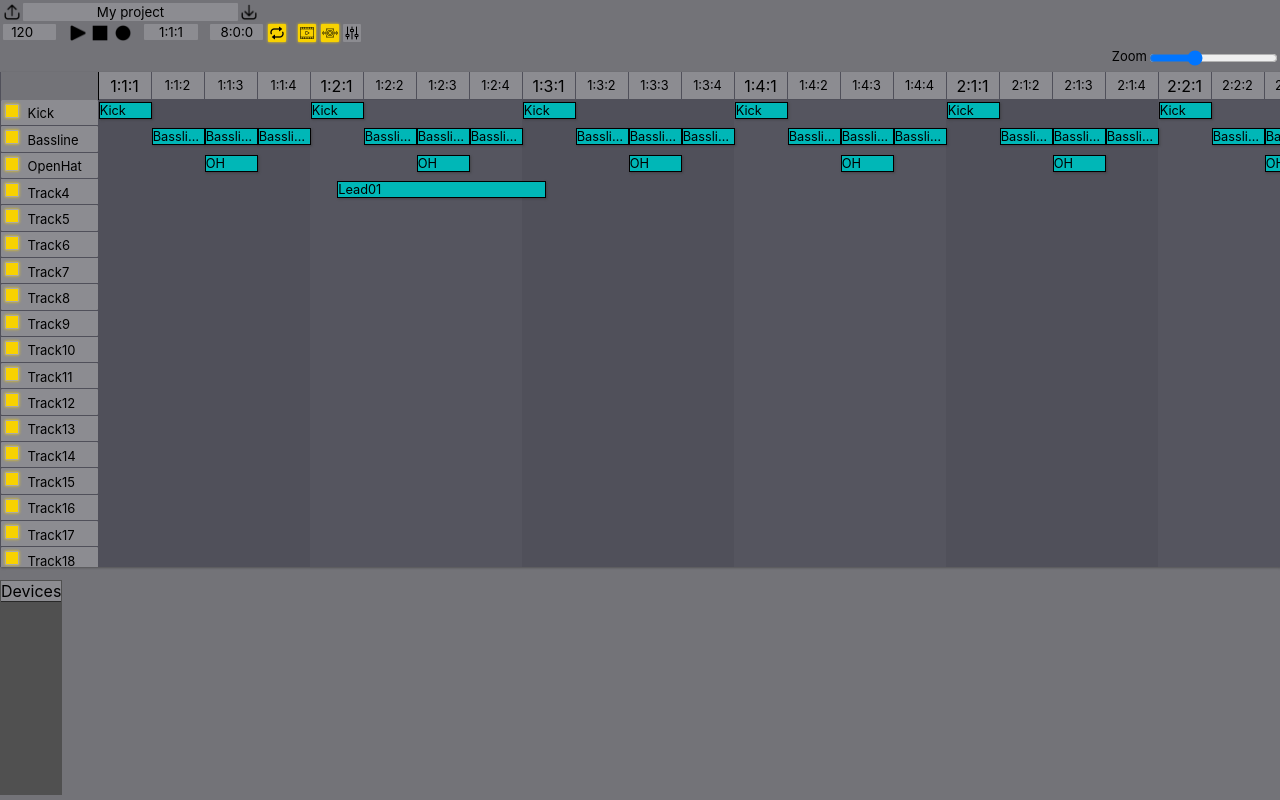
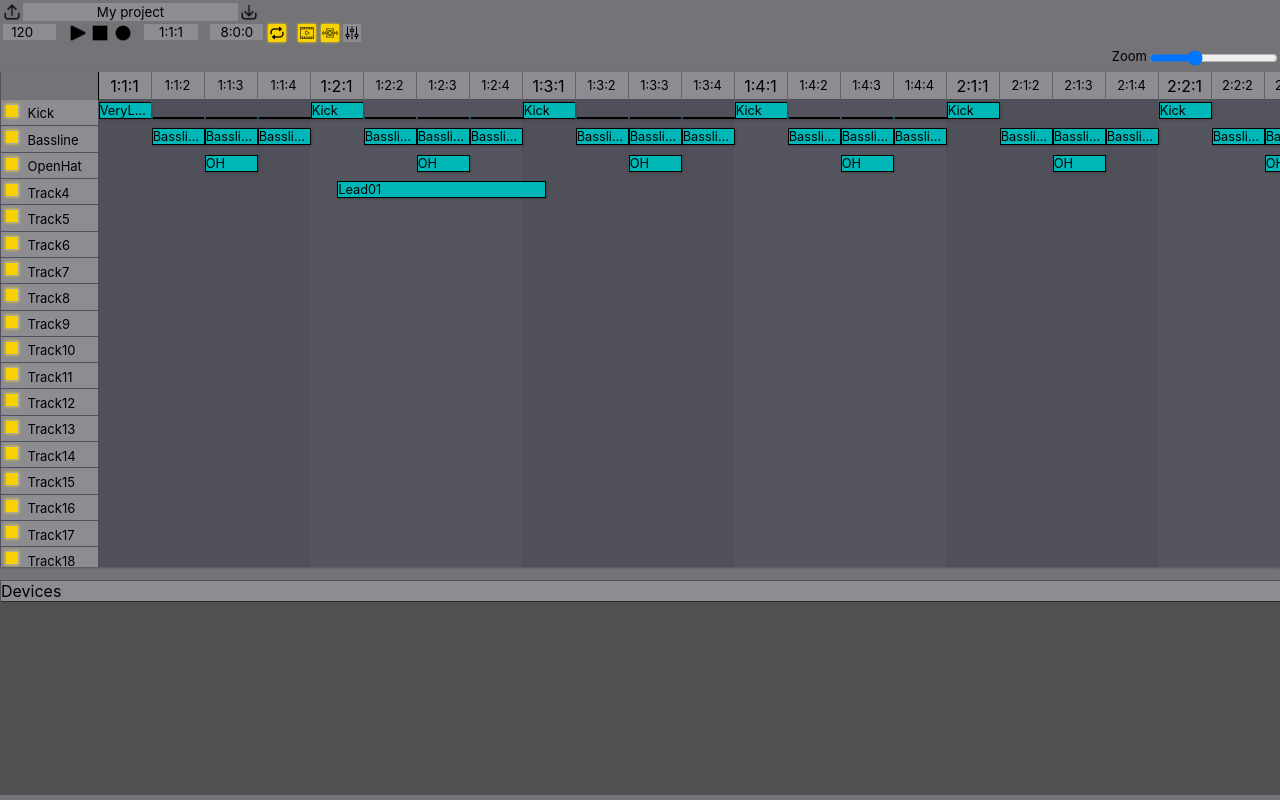
Before and after one commit to darzid/WebAudio, a plain HTML site: page Tone.js/ableton2.html in a window 1280 px wide. Drawn offline with Linux system fonts and the light colour scheme.

Commit message:
Param groups

```diff
--- a/Tone.js/ableton2.html
+++ b/Tone.js/ableton2.html
@@ -60,7 +60,8 @@
     <div class="panel-header">
       Devices
     </div>
-    <div class="panel-content">
+    <div class="scroll">
+      <div class="panel-content"></div>
     </div>
   </div>
   <script>
--- a/Tone.js/css/ableton.css
+++ b/Tone.js/css/ableton.css
@@ -40,6 +40,7 @@
   --clip-column-bg: rgba(80,80,90, 0.5);
   --clip-column-banded-bg: rgba(90,90,100,0.5);
 
+  --repeating-clip-bg: #00a7a7;
   --devices-bg: rgb(80,80,80);
   --device-bg: rgb(130,130,135);
 }
@@ -259,15 +260,18 @@ input.medium-width {
 
   .bar {
     border-left: 1px solid var(--timeline-bar-border-color);
+    border-right: 1px solid var(--timeline-sixteenth-border-color);
     font-weight: normal;
   }
 
   .beat {
     border-left: 1px solid var(--timeline-beat-border-color);
+    border-right: 1px solid var(--timeline-sixteenth-border-color);
   }
 
   .sixteenth {
     border-left: 1px solid var(--timeline-sixteenth-border-color);
+    border-right: 1px solid var(--timeline-sixteenth-border-color);
     font-size: xx-small;
     font-size: 80%;
   }
@@ -283,20 +287,41 @@ input.medium-width {
 
     background-color: var(--clip-column-bg);
 
-    .Clip {
+    .Clip, .RepeatingClip {
       width: stretch;
       height: stretch;
       display: inline-block;
       padding: 0px;
       margin: 0px;
 
+
+
+      border-top: 1px solid var(--clip-border-color);
+      border-bottom: 1px solid var(--clip-border-color);
+      box-shadow: 1px 1px 2px var(--shadow-color);
+    }
+
+    .Clip {
+      background-color: var(--clip-bg);
+      border-left: 1px solid var(--clip-border-color);
       font-size: 80%;
-      background-color: var(--clip-bg);
-      border: 1px solid var(--clip-border-color);
-      box-shadow: 1px 1px 2px var(--shadow-color);
+
       white-space: nowrap;
       text-overflow: ellipsis;
       overflow: hidden;
+    }
+
+    .ClipEnd {
+      border-right: 1px solid var(--clip-border-color);
+    }
+
+    .Clip.Repeat {
+      border-right: 0px solid var(--clip-bg);
+    }
+
+    .RepeatingClip {
+      background-color: var(--repeating-clip-bg);
+      border-left: 1px solid var(--repeating-clip-bg);
     }
   }
 
@@ -355,7 +380,7 @@ input.medium-width {
   #track-devices-panel {
     position: absolute;
     bottom: 5px;
-    width: stretch;
+    width: 100%;
     margin: 0;
     display: flex;
     flex-direction: column;
@@ -364,8 +389,9 @@ input.medium-width {
     background: var(--devices-bg);
     border: 1px solid var(--panel-border-color);
 
+
     .device {
-      display: block;
+      display: inline-block;
       flex-direction: column;
 
       min-width2: max-content;
@@ -403,7 +429,6 @@ input.medium-width {
         display: flex;
         flex-flow: column wrap;
         height: 74%;
-        align-items: center;
         width: 100%;
         background: var(--device-bg);
         border-left: 1px solid var(--panel-border-color-dark);
@@ -411,8 +436,23 @@ input.medium-width {
         border-bottom: 1px solid var(--panel-border-color-dark);
         overflow: auto;
 
+        .parameter-group {
+          display: flex;
+          flex-flow: row nowrap;
+          flex-shrink: 2;
+
+          border: 1px solid var(--panel-border-color);
+          border-radius: 2px;
+          margin: 1px;
+
+          .group-name {
+            min-width: 35px;
+            max-width: 35px;
+            font-size: 6px;
+          }
+        }
+
         label {
-
           min-width: 40px;
           max-width: 40px;
           font-size: xx-small;
@@ -425,9 +465,20 @@ input.medium-width {
     }
   }
 
-  #track-devices-panel > .panel-content {
+  .scroll {
+    display: flex;
+    overflow: auto;
+    width: 100%;
     height: 15vmax;
+  }
+
+  #track-devices-panel > .scroll > .panel-content {
+    height: 100%;
+
     display: flex;
     flex-direction: row;
+    flex-grow: 1;
     gap: 10px;
+    min-width: 1000px;
+    max-width: 2000px;
   }
--- a/Tone.js/data/tracks.js
+++ b/Tone.js/data/tracks.js
@@ -4,69 +4,80 @@ let tracks = [
     devices: [
       {
         name: "MembraneSynth",
-        parameters: {
+        parameterGroups: {
+          general: {
             detune: 0,
             portamento: 0,
-
+            volume: -2,
+          },
+          envelope: {
             attack: 0.1,
             decay: 0.5,
             sustain: 0,
             release: 0.2,
-
-          volume: -2,
-        }
+          },
+        },
       },
       {
         name: "Compressor",
-        parameters: {
+        parameterGroups: {
+          general: {
             threshold: 50,
+            knee: 30,
             ratio: 20,
+            output: 2
+          },
+          envelope: {
             attack: 0.1,
             release: 0.2,
-          knee: 30,
-          output: 2
+
+          }
         }
       }
     ],
     clips: [
       {
+        name: "VeryLongKick",
+        start: "1:1:1",
+        duration: "0:0:1",
+        end: "1:2:1"
+      },
+      {
         name: "Kick",
-        position: "1:1:1",
+        start: "1:2:1",
+        duration: "0:0:1",
+        end: "1:3:1"
+      },
+      {
+        name: "Kick",
+        start: "1:3:1",
+        duration: "0:0:1",
+        end: "1:4:1"
+      },
+      {
+        name: "Kick",
+        start: "1:4:1",
+        duration: "0:0:1",
+        end: "2:1:1"
+      },
+      {
+        name: "Kick",
+        start: "2:1:1",
         duration: "0:0:1"
       },
       {
         name: "Kick",
-        position: "1:2:1",
+        start: "2:2:1",
         duration: "0:0:1"
       },
       {
         name: "Kick",
-        position: "1:3:1",
+        start: "2:3:1",
         duration: "0:0:1"
       },
       {
         name: "Kick",
-        position: "1:4:1",
-        duration: "0:0:1"
-      },
-      {
-        name: "Kick",
-        position: "2:1:1",
-        duration: "0:0:1"
-      },
-      {
-        name: "Kick",
-        position: "2:2:1",
-        duration: "0:0:1"
-      },
-      {
-        name: "Kick",
-        position: "2:3:1",
-        duration: "0:0:1"
-      },
-      {
-        name: "Kick",
-        position: "2:4:1",
+        start: "2:4:1",
         duration: "0:0:1"
       },
     ]
@@ -99,122 +110,122 @@ let tracks = [
     clips: [
       {
         name: "Bassline01",
-        position: "1:1:2",
+        start: "1:1:2",
         duration: "0:0:1"
       },
       {
         name: "Bassline02",
-        position: "1:1:3",
+        start: "1:1:3",
         duration: "0:0:1"
       },
       {
         name: "Bassline03",
-        position: "1:1:4",
+        start: "1:1:4",
         duration: "0:0:1"
       },
       {
         name: "Bassline01",
-        position: "1:2:2",
+        start: "1:2:2",
         duration: "0:0:1"
       },
       {
         name: "Bassline02",
-        position: "1:2:3",
+        start: "1:2:3",
         duration: "0:0:1"
       },
       {
         name: "Bassline03",
-        position: "1:2:4",
+        start: "1:2:4",
         duration: "0:0:1"
       },
       {
         name: "Bassline01",
-        position: "1:3:2",
+        start: "1:3:2",
         duration: "0:0:1"
       },
       {
         name: "Bassline02",
-        position: "1:3:3",
+        start: "1:3:3",
         duration: "0:0:1"
       },
       {
         name: "Bassline03",
-        position: "1:3:4",
+        start: "1:3:4",
         duration: "0:0:1"
       },
       {
         name: "Bassline01",
-        position: "1:4:2",
+        start: "1:4:2",
         duration: "0:0:1"
       },
       {
         name: "Bassline02",
-        position: "1:4:3",
+        start: "1:4:3",
         duration: "0:0:1"
       },
       {
         name: "Bassline03",
-        position: "1:4:4",
+        start: "1:4:4",
         duration: "0:0:1"
       },
       {
         name: "Bassline01",
-        position: "2:1:2",
+        start: "2:1:2",
         duration: "0:0:1"
       },
       {
         name: "Bassline02",
-        position: "2:1:3",
+        start: "2:1:3",
         duration: "0:0:1"
       },
       {
         name: "Bassline03",
-        position: "2:1:4",
+        start: "2:1:4",
         duration: "0:0:1"
       },
       {
         name: "Bassline01",
-        position: "2:2:2",
+        start: "2:2:2",
         duration: "0:0:1"
       },
       {
         name: "Bassline02",
-        position: "2:2:3",
+        start: "2:2:3",
         duration: "0:0:1"
       },
       {
         name: "Bassline03",
-        position: "2:2:4",
+        start: "2:2:4",
         duration: "0:0:1"
       },
       {
         name: "Bassline01",
-        position: "2:3:2",
+        start: "2:3:2",
         duration: "0:0:1"
       },
       {
         name: "Bassline02",
-        position: "2:3:3",
+        start: "2:3:3",
         duration: "0:0:1"
       },
       {
         name: "Bassline03",
-        position: "2:3:4",
+        start: "2:3:4",
         duration: "0:0:1"
       },
       {
         name: "Bassline01",
-        position: "2:4:2",
+        start: "2:4:2",
         duration: "0:0:1"
       },
       {
         name: "Bassline02",
-        position: "2:4:3",
+        start: "2:4:3",
         duration: "0:0:1"
       },
       {
         name: "Bassline03",
-        position: "2:4:4",
+        start: "2:4:4",
         duration: "0:0:1"
       }
     ]
@@ -233,42 +244,42 @@ let tracks = [
     clips: [
       {
         name: "OH",
-        position: "1:1:3",
+        start: "1:1:3",
         duration: "0:0:1"
       },
       {
         name: "OH",
-        position: "1:2:3",
+        start: "1:2:3",
         duration: "0:0:1"
       },
       {
         name: "OH",
-        position: "1:3:3",
+        start: "1:3:3",
         duration: "0:0:1"
       },
       {
         name: "OH",
-        position: "1:4:3",
+        start: "1:4:3",
         duration: "0:0:1"
       },
       {
         name: "OH",
-        position: "2:1:3",
+        start: "2:1:3",
         duration: "0:0:1"
       },
       {
         name: "OH",
-        position: "2:2:3",
+        start: "2:2:3",
         duration: "0:0:1"
       },
       {
         name: "OH",
-        position: "2:3:3",
+        start: "2:3:3",
         duration: "0:0:1"
       },
       {
         name: "OH",
-        position: "2:4:3",
+        start: "2:4:3",
         duration: "0:0:1"
       },
     ]
@@ -278,7 +289,7 @@ let tracks = [
     clips: [
       {
         name: "Lead01",
-        position: "1:2:1.5",
+        start: "1:2:1.5",
         duration: "0:1:0"
       }
     ]
--- a/Tone.js/js/device-panel.js
+++ b/Tone.js/js/device-panel.js
@@ -23,6 +23,27 @@ function showTrackDevices(trackId) {
     deviceContentElement.className = "panel-content";
     deviceElement.appendChild(deviceContentElement);
 
+    if (device.parameterGroups) {
+      Object.keys(device.parameterGroups).forEach(parameterGroupName => {
+        let parameterGroupElement = document.createElement("div");
+        parameterGroupElement.className = "parameter-group";
+        deviceContentElement.appendChild(parameterGroupElement);
+
+        let groupNameElement = document.createElement("span");
+        groupNameElement.className = "group-name";
+        groupNameElement.innerText = parameterGroupName;
+        parameterGroupElement.appendChild(groupNameElement);
+        Object.keys(device.parameterGroups[parameterGroupName]).forEach(parameterName => {
+          let parameterLabelElement = document.createElement("label");
+          parameterLabelElement.className = "number-label";
+          parameterLabelElement.innerHTML =
+            `${parameterName}<input class="control" type="number" min="0" max="127" value="${device.parameterGroups[parameterGroupName][parameterName]}">`;
+          parameterGroupElement.appendChild(parameterLabelElement);
+        })
+
+      })
+    }
+    else {
       Object.keys(device.parameters).forEach(parameterName => {
         let parameterLabelElement = document.createElement("label");
         parameterLabelElement.className = "number-label";
@@ -30,6 +51,8 @@ function showTrackDevices(trackId) {
           `${parameterName}<input class="control" type="number" min="0" max="127" value="${device.parameters[parameterName]}">`;
         deviceContentElement.appendChild(parameterLabelElement);
       })
+    }
+
     initializeNumberInputs(deviceElement);
     initializeToggleButtons(deviceElement);
     deviceIndex++;
--- a/Tone.js/js/tracks-table.js
+++ b/Tone.js/js/tracks-table.js
@@ -44,6 +44,8 @@ function fillTracksTable(tracksTable, tracks)
                 <label><input name="track-name" class="control medium-width" type="text" value="${track.name}" readonly></label>`;
 
     let clipIndex = 1;
+    let repeatingClip = null;
+    let repeatCounter = 0;
     for (bar = 1; bar <= 4; bar++) {
       for (beat = 1; beat <= 4; beat++) {
         for (sixteenth = 1; sixteenth <= 4; sixteenth++) {
@@ -55,30 +57,68 @@ function fillTracksTable(tracksTable, tracks)
 
           let clipPosition = `${bar}:${beat}:${sixteenth}`;
 
-          let clip = track.clips.find(clip => clip.position.startsWith(clipPosition));
+          let clip = track.clips.find(clip => clip.start.startsWith(clipPosition));
           if (clip) {
-
+            repeatingClip = null;
 
             let clipElement = document.createElement("div");
             clipElement.id = `${track.name}-Clip${clipIndex}`;
             clipElement.className = "Clip";
+
             clipElement.innerText = clip.name;
 
             let clipDurationInSixteenths = getSixteenths(clip.duration);
-
             clipElement.style.width = `${clipDurationInSixteenths * 100}%`;
 
             columnElement.appendChild(clipElement);
 
-            if (clip.position.indexOf(".")) {
-              let clipOffset = parseFloat(`0.${clip.position.split(".")[1]}`);
+            if (clip.start.indexOf(".")) {
+              let clipOffset = parseFloat(`0.${clip.start.split(".")[1]}`);
               clipElement.classList.add("clip-with-offset");
               clipElement.dataset.offset = clipOffset;
 
               applyClipOffset(clipElement);
             }
 
+            if (clip.end) {
+              let clipStartInSixteenths = getSixteenths(clip.start);
+              let clipEndInSixteenths = getSixteenths(clip.end);
+              if (clipEndInSixteenths - clipStartInSixteenths > 1) {
+                repeatingClip = clip;
+                repeatCounter = clipEndInSixteenths - clipStartInSixteenths - 1;
+                clipElement.classList.add("Repeat");
+              }
+            }
+
+            if (!repeatingClip) {
+              clipElement.classList.add("ClipEnd");
+            }
             clipIndex++;
+          }
+          else if (repeatingClip) {
+            let clipElement = document.createElement("div");
+            clipElement.id = `${track.name}-Clip${clipIndex}`;
+            clipElement.className = "RepeatingClip";
+           // clipElement.innerText = clip.name;
+
+            let clipDurationInSixteenths = getSixteenths(repeatingClip.duration);
+            clipElement.style.width = `${clipDurationInSixteenths * 100}%`;
+
+            columnElement.appendChild(clipElement);
+
+            if (repeatingClip.start.indexOf(".")) {
+              let clipOffset = parseFloat(`0.${repeatingClip.start.split(".")[1]}`);
+              clipElement.classList.add("clip-with-offset");
+              clipElement.dataset.offset = clipOffset;
+
+              applyClipOffset(clipElement);
+            }
+
+            repeatCounter--;
+            if (repeatCounter == 0) {
+              repeatingClip = null;
+              clipElement.classList.add("ClipEnd")
+            }
           }
         }
       }
```
Lines whose indentation alone changed are shown as unchanged.
